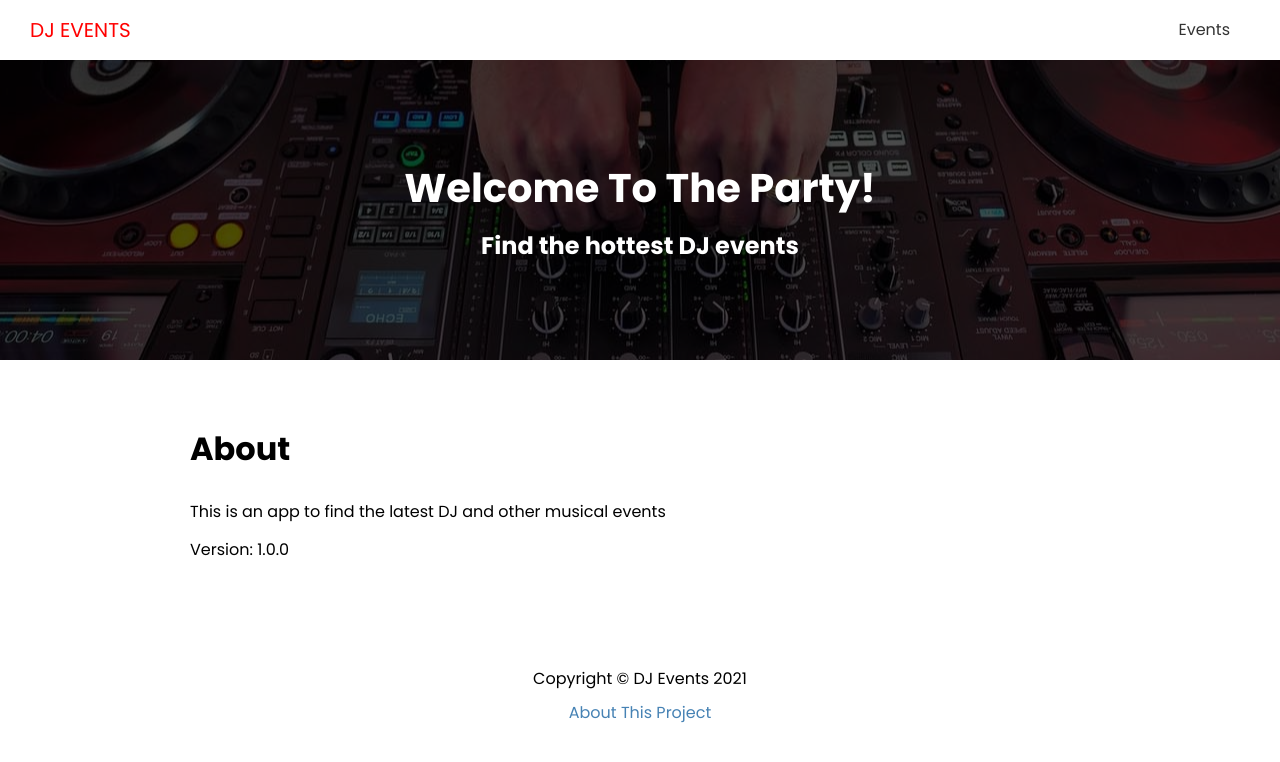
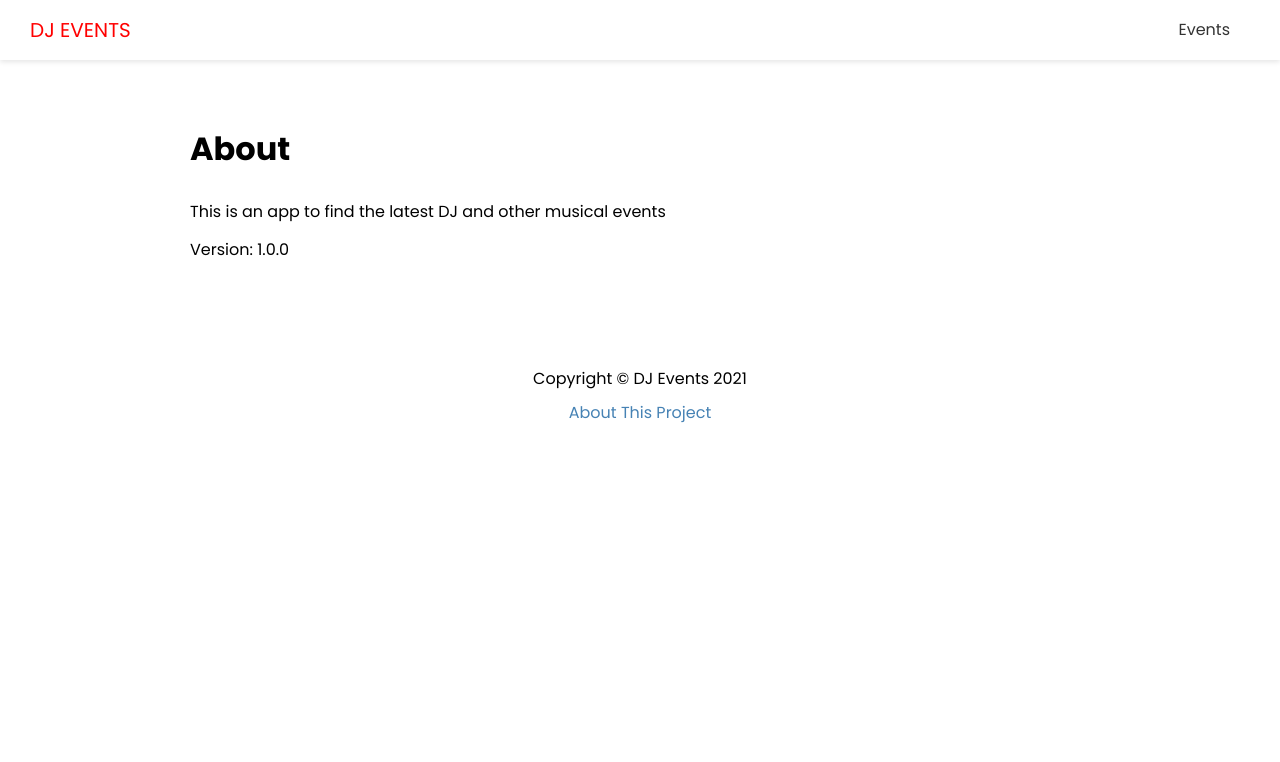
Before and after one commit to chay-chay/nextjs-dj-events, a Next.js app: page /about in a window 1280 px wide. Shown: the top 762 px of the page. Built offline with nearby package versions, Linux system fonts and the light colour scheme.

Commit message:
13. Showcase Component

```diff
--- a/components/Layout.js
+++ b/components/Layout.js
@@ -1,10 +1,12 @@
 import Head from 'next/head';
+import { useRouter } from 'next/router';
 import Header from './Header';
 import Footer from './Footer';
 import Showcase from './Showcase';
 import styles from '@/styles/Layout.module.css'
 
-export default function Layout({title, keywords, description, children}) {
+export default function Layout({ title, keywords, description, children }) {
+    const router = useRouter()
     return (
         <div>
             <Head>
@@ -13,7 +15,7 @@ export default function Layout({title, keywords, description, children}) {
                 <meta name='keywords' content={keywords} />
             </Head>
             <Header />
-            <Showcase />
+            {router.pathname === '/' && <Showcase />}
             <div className={styles.container}>{children}</div>
             <Footer />
         </div>
```
